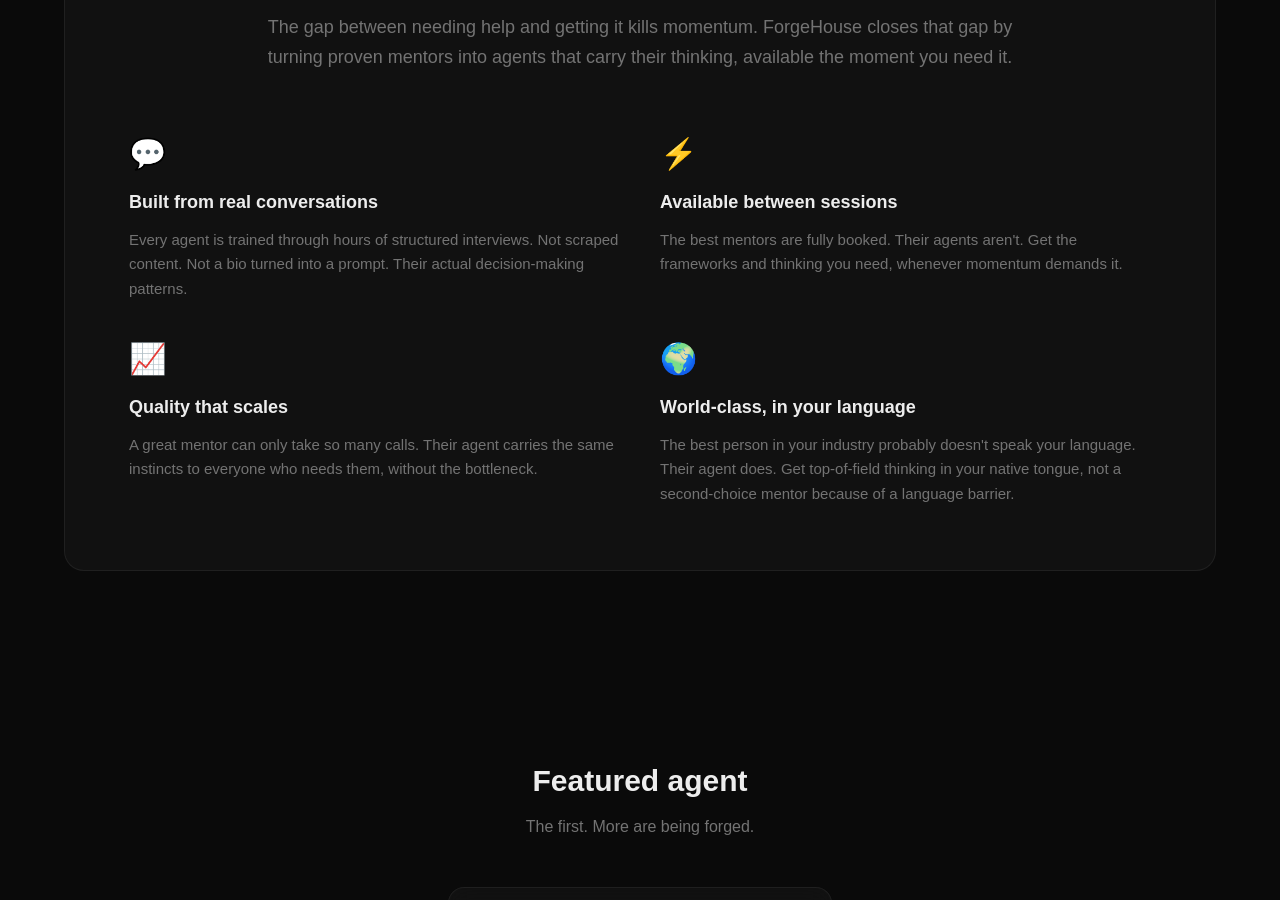
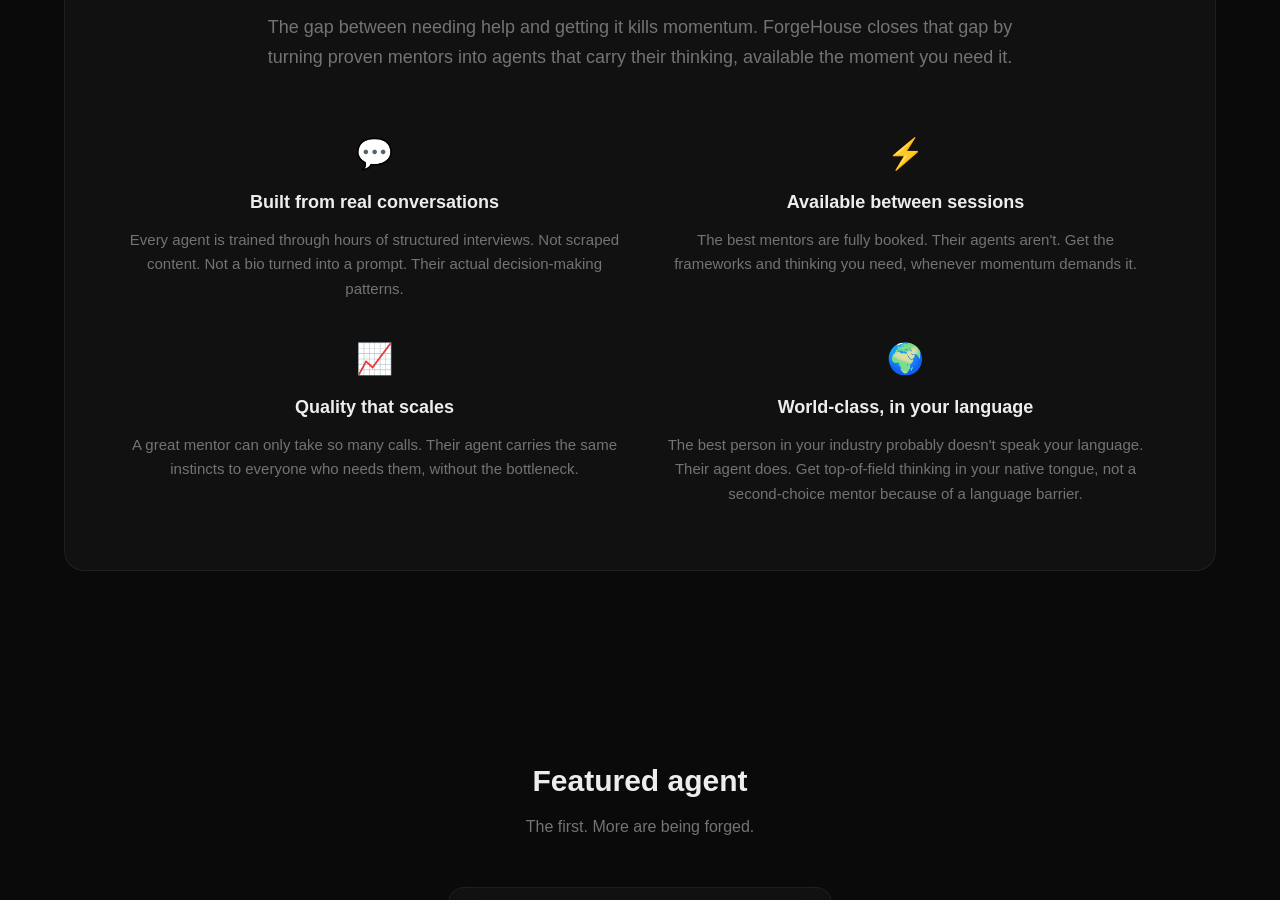
Before and after one commit to Apex-Sudo/forgehouse-site, a Next.js app: page / in a window 1280 px wide. Shown: the part 2060-2960 px from the top of the page. Built offline with nearby package versions, Linux system fonts and the light colour scheme.

Commit message:
fix: center trust point icons, titles and text

```diff
--- a/src/app/page.tsx
+++ b/src/app/page.tsx
@@ -98,7 +98,7 @@
           </p>
           <div className="grid md:grid-cols-2 gap-10">
             {trustPoints.map((t) => (
-              <div key={t.title}>
+              <div key={t.title} className="text-center">
                 <div className="text-3xl mb-4">{t.icon}</div>
                 <h3 className="text-lg font-bold mb-3">{t.title}</h3>
                 <p className="text-muted leading-relaxed text-[15px]">{t.desc}</p>
```
